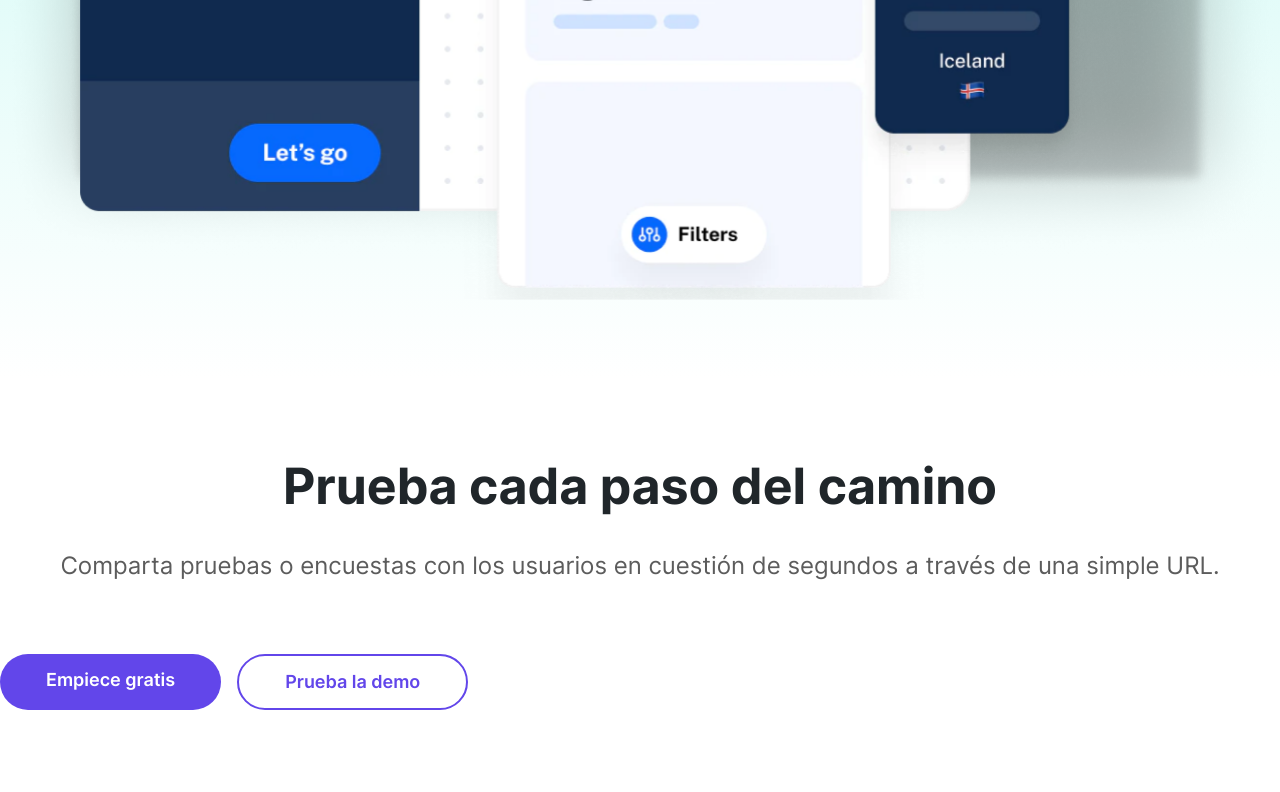
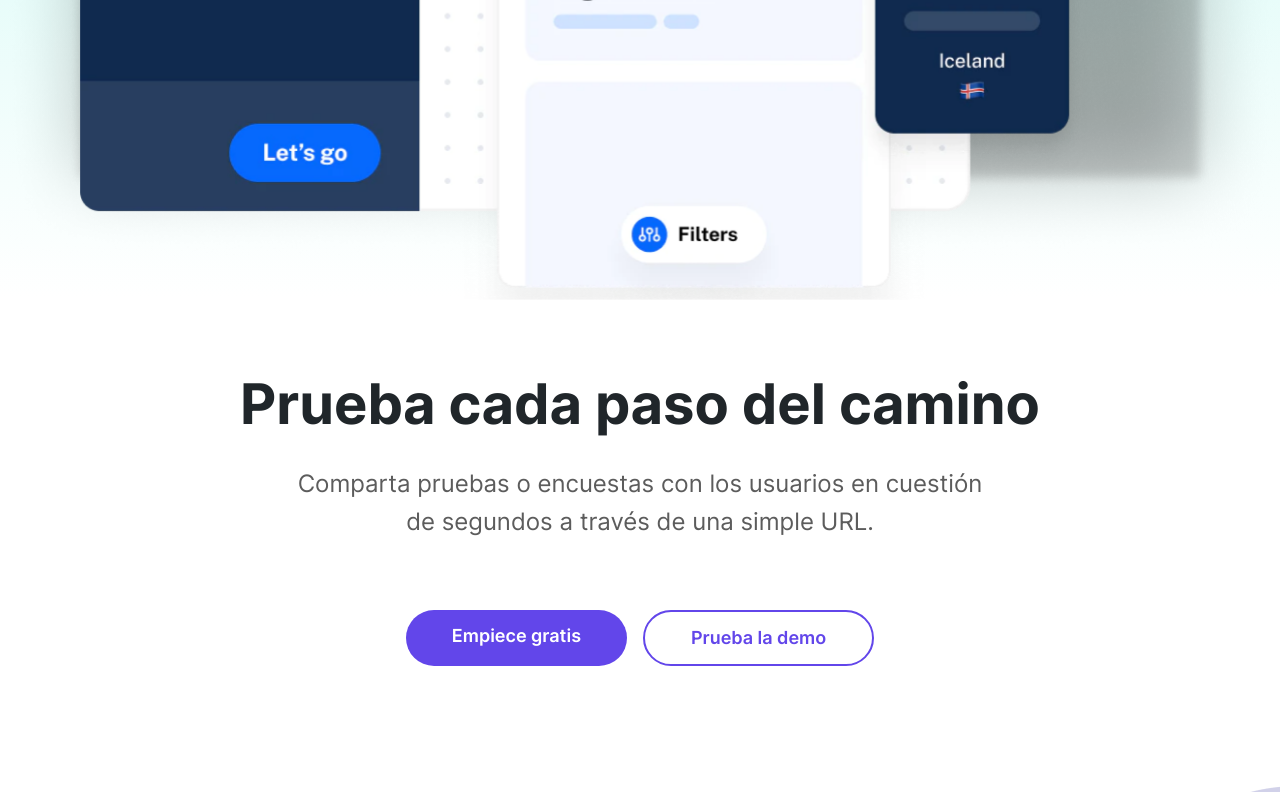
Before and after one commit to pandresvaldivia/Landing-page-pruebas-remotas, a website with bundled scripts: page public/index.html in a window 1280 px wide. Shown: the part 1233-2025 px from the top of the page. Built offline with nearby package versions, Linux system fonts and the light colour scheme; files whose address does not match are found by name.

Commit message:
Demo responsive completed

```diff
--- a/src/styles/demo.css
+++ b/src/styles/demo.css
@@ -1,6 +1,9 @@
 .demo-content {
 	padding-block-end: 3.875rem;
 	padding-block-start: 4.5rem;
+	display: flex;
+	flex-direction: column;
+	align-items: center;
 }
 
 .demo-details {
@@ -8,6 +11,10 @@
 	padding-block-end: 4.3125rem;
 	padding-inline-end: 1rem;
 	padding-inline-start: 1rem;
+	max-inline-size: 51.5625rem;
+	display: flex;
+	flex-direction: column;
+	align-items: center;
 }
 
 .demo-title {
@@ -19,4 +26,11 @@
 
 .demo-description {
 	margin: 0;
+	max-inline-size: 44.1875rem;
 }
+
+@media screen and (min-width: 506px) {
+	.demo-title {
+		font: var(--secondheadline);
+	}
+}
--- a/src/styles/hero.css
+++ b/src/styles/hero.css
@@ -75,6 +75,7 @@
 @media screen and (min-width: 768px) {
 	.hero {
 		background-position: left -415px top 341px, right -388px top 530px, 0% 0%;
+		padding-block-end: 0;
 	}
 
 	@keyframes fluidHero {
```
